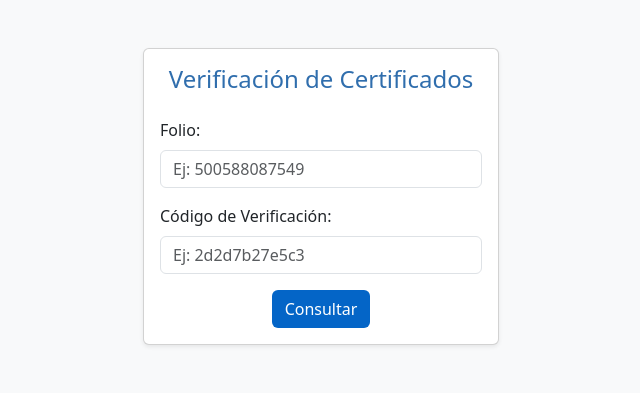
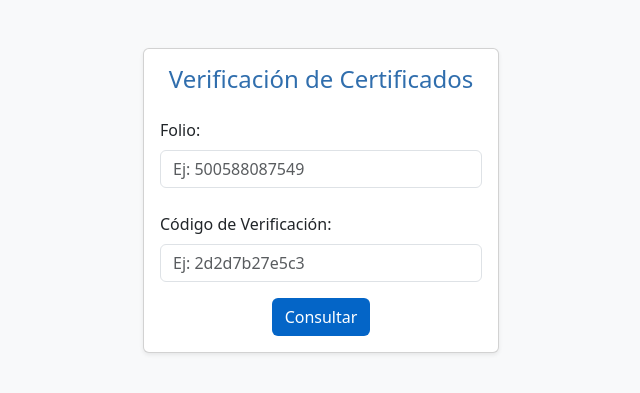
Before and after one commit to webverificador/OFICINA-INTERNET, a Flask app: page / in a window 1280 px wide. Shown: the top 393 px of the page, without its empty margins (319-959 px from the left). Run offline with Flask 3, Linux system fonts and the light colour scheme.

Commit message:
Update index.html

```diff
--- a/templates/index.html
+++ b/templates/index.html
@@ -13,7 +13,7 @@
                     <div class="card-body">
                         <h4 class="text-center mb-4" style="color: #306ead;">Verificación de Certificados</h4>
                         <form method="POST">
-                            <div class="mb-3">
+                            <div class="mb-4">
                                 <label class="form-label">Folio:</label>
                                 <input type="text" class="form-control" name="folio" placeholder="Ej: 500588087549" required>
                             </div>
```
